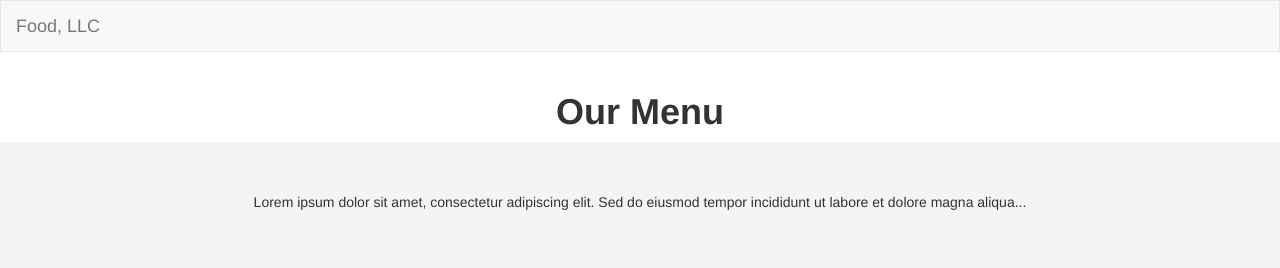
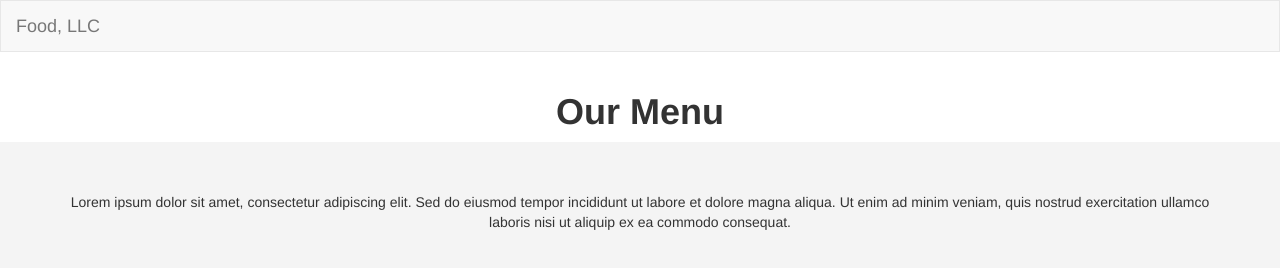
Before and after one commit to isabautista2600/my-repository, a plain HTML site: page index.html in a window 1280 px wide. Drawn offline with nearby package versions, Linux system fonts and the light colour scheme; files that its build step writes are made by us from their sources.

Commit message:
Update index.html

```diff
--- a/index.html
+++ b/index.html
@@ -15,7 +15,7 @@
 </head>
 <body>
 
-    <!-- Navbar -->
+    <!-- Bootstrap Navbar -->
     <nav class="navbar navbar-default">
         <div class="container-fluid">
             <div class="navbar-header">
@@ -45,11 +45,14 @@
         </div>
     </div>
 
-    <!-- Tall Section -->
+    <!-- Bootstrap Grid for the Tall Section -->
     <div class="container-fluid section">
         <div class="row">
             <div class="col-xs-12">
-                <p class="text-center">Lorem ipsum dolor sit amet, consectetur adipiscing elit. Sed do eiusmod tempor incididunt ut labore et dolore magna aliqua...</p>
+                <p class="text-center">
+                    Lorem ipsum dolor sit amet, consectetur adipiscing elit. Sed do eiusmod tempor incididunt ut labore et dolore magna aliqua.
+                    Ut enim ad minim veniam, quis nostrud exercitation ullamco laboris nisi ut aliquip ex ea commodo consequat.
+                </p>
             </div>
         </div>
     </div>
```
